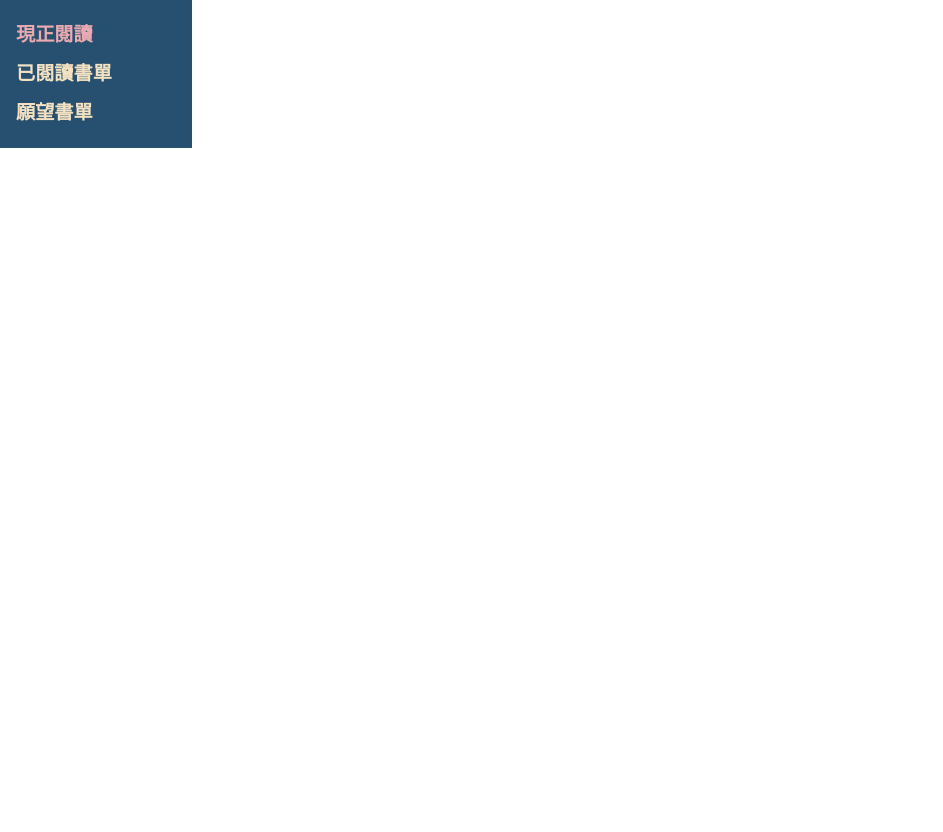
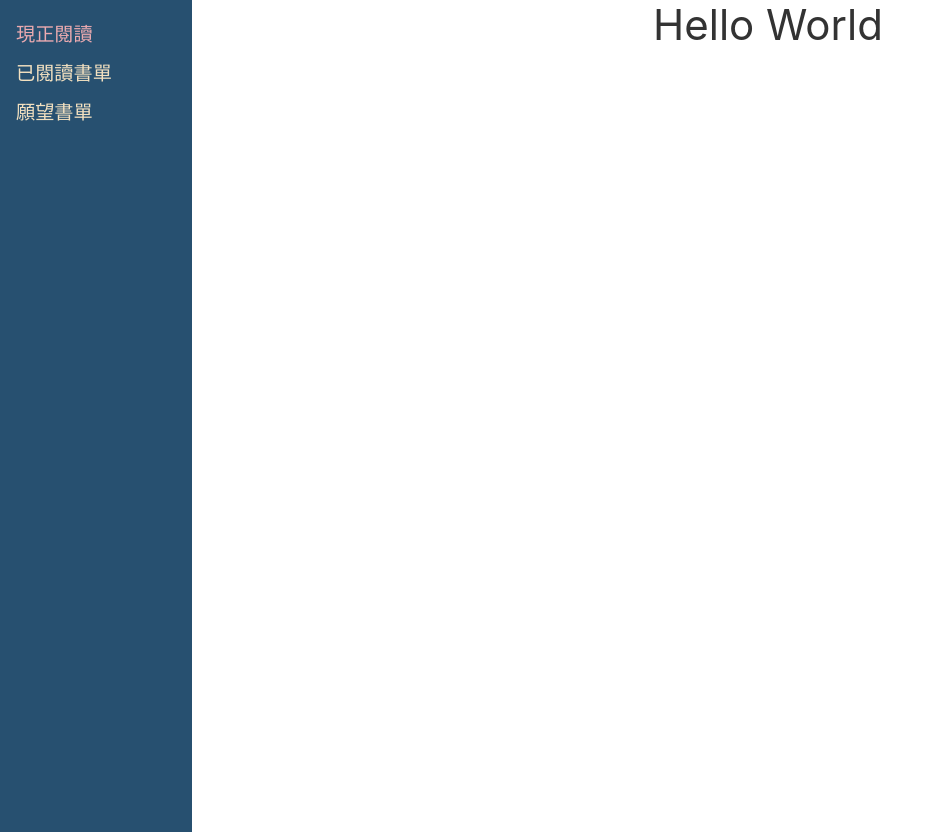
Before and after one commit to 12cassie34/ma-librairie, a Vue app: page /#/ in a window 1280 px wide. Shown: the whole page, without its empty margins (0-943 px from the left). Before the commit the page ends 800 px from the top, so only its background shows below. Built offline with nearby package versions, Linux system fonts and the light colour scheme.

Commit message:
Create current reading vuex modules

```diff
--- a/package.json
+++ b/package.json
@@ -8,6 +8,7 @@
     "lint": "vue-cli-service lint"
   },
   "dependencies": {
+    "axios": "^0.21.1",
     "core-js": "^3.6.5",
     "i": "^0.3.6",
     "npm": "^7.19.1",
--- a/src/App.vue
+++ b/src/App.vue
@@ -1,5 +1,5 @@
 <template>
-  <div id="app">
+  <div id="app" class="clearfix">
     <sidebar></sidebar>
     <router-view />
   </div>
@@ -27,12 +27,22 @@ export default {
   color: #2c3e50;
 }
 
-#nav a {
-  font-weight: bold;
-  color: #2c3e50;
+.clearfix:before,
+.clearfix:after {
+  content: "";
+  display: table;
 }
 
-#nav a.router-link-exact-active {
-  color: #42b983;
+.clearfix:after {
+  clear: both;
+}
+
+.clearfix {
+  *zoom: 1;
+}
+
+.main-content {
+  width: 80%;
+  float: right;
 }
 </style>
--- a/src/components/Sidebar.vue
+++ b/src/components/Sidebar.vue
@@ -21,9 +21,11 @@
 <style lang="scss" scoped>
 #nav {
   width: 15%;
+  float: left;
   background-color: $midnight;
   .list-container {
     padding: 1rem;
+    height: 100vh;
     a {
       font-size: 1.2rem;
       color: $beach;
--- a/src/store/index.js
+++ b/src/store/index.js
@@ -1,11 +1,13 @@
 import Vue from "vue";
 import Vuex from "vuex";
+
+import currentReading from './modules/current-reading';
 
 Vue.use(Vuex);
 
 export default new Vuex.Store({
+  modules: { currentReading },
   state: {},
   mutations: {},
   actions: {},
-  modules: {},
 });
--- /dev/null
+++ b/src/store/modules/current-reading.js
@@ -0,0 +1,15 @@
+import axios from "axios";
+
+export default {
+    namespaced: true,
+    state: {},
+    getters: {},
+    mutations: {},
+    actions: {
+        getData({state}) {
+            axios.get('/static/currentReading.json').then((response) => {
+                console.log(state, response);
+            })
+        }
+    }
+}
--- a/src/views/Home.vue
+++ b/src/views/Home.vue
@@ -1,10 +1,14 @@
 <template>
-  <div class="home">
+  <div class="home main-content">
+    <h1>Hello World</h1>
   </div>
 </template>
 
 <script>
 export default {
   name: "Home",
+  mounted() {
+    this.$store.dispatch('currentReading/getData');
+  }
 };
 </script>
--- /dev/null
+++ b/static/currentReading.json
@@ -0,0 +1,10 @@
+{
+    "name" : "The Line Becomes a River: Dispatches from the Border",
+    "trans_name" : "來自美墨邊界的急件：一個前邊境巡邏員的沉痛告白",
+    "author" : "Francisco Cantú",
+    "translator": "祁怡瑋",
+    "publish_house": "馬可孛羅",
+    "tw_publish_date": "2020/10/31",
+    "pages": "320",
+    "current_page": "169"
+}
```
Also changed, not shown: 1 other file (tests, documents, lock files or other folders).
